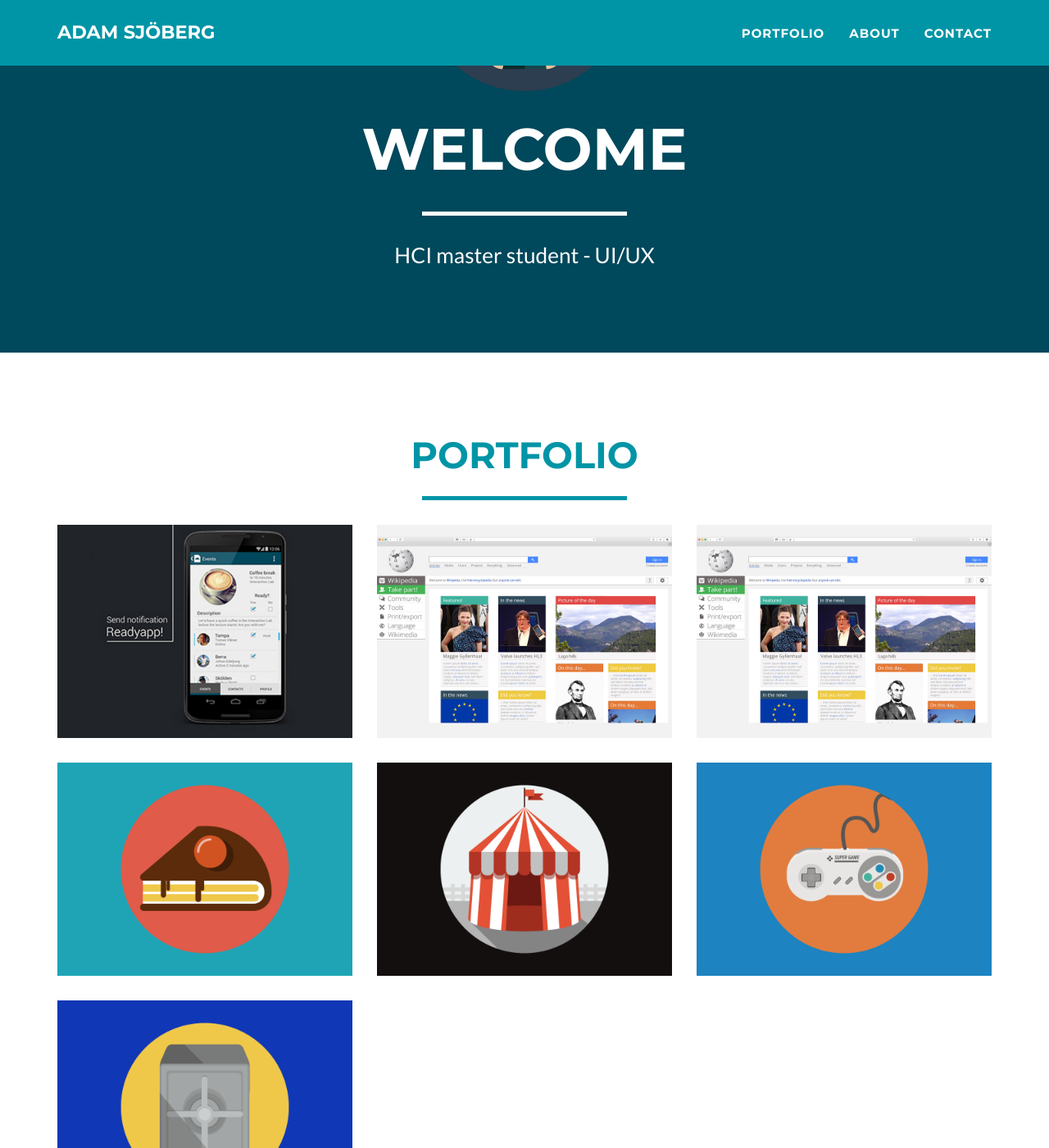
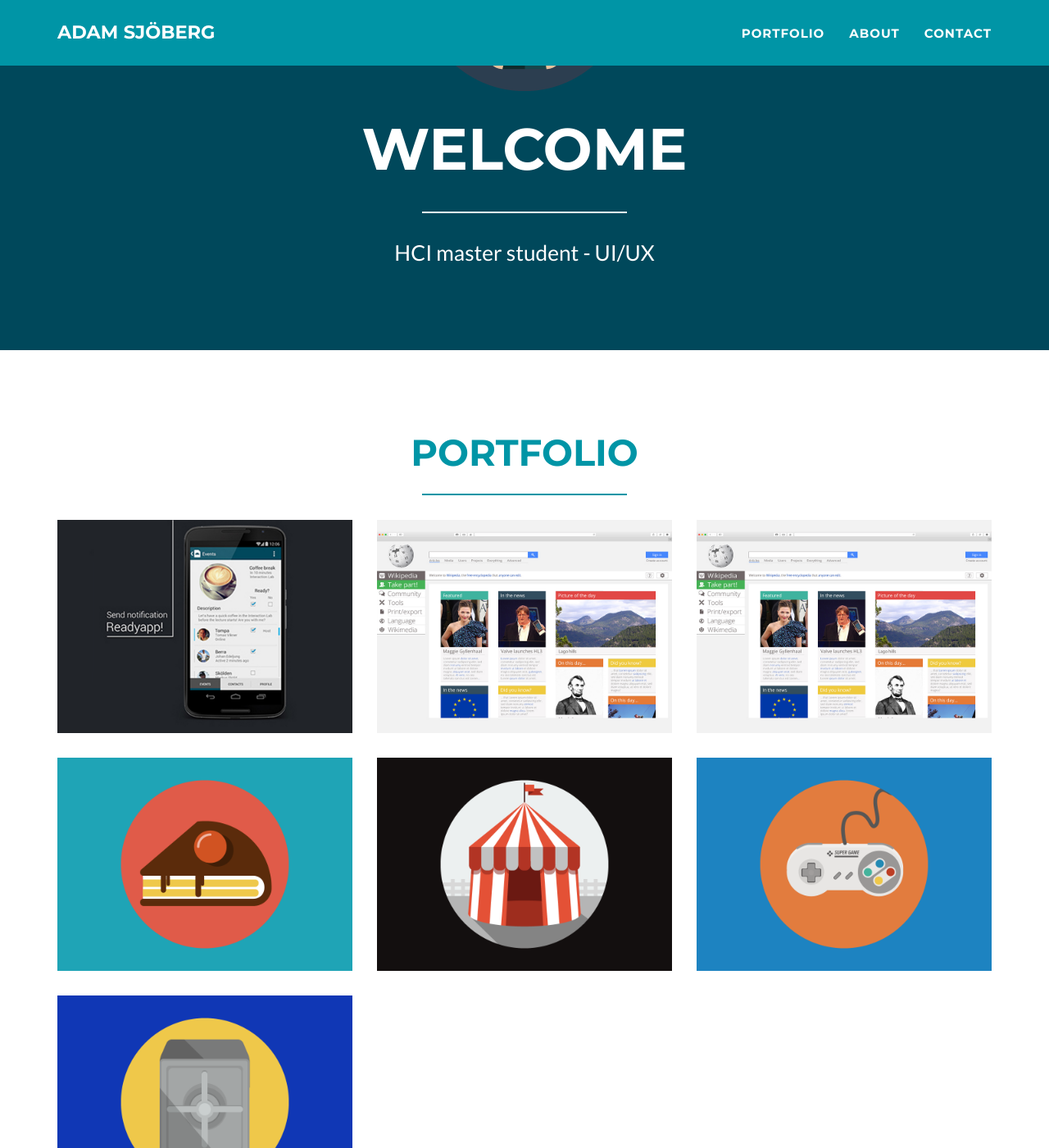
Before and after one commit to Adamsjoberg/Adamsjoberg.github.io, a Jekyll site: the page built from index.html, in a window 1280 px wide and 1400 px high, scrolled down 345 px. Shown: the whole window at 82% size. Built offline with Jekyll 4.4.1, drawn with Linux system fonts in a browser that asks for light colours.

Commit message:
solid 2px

```diff
--- a/_includes/css/main.css
+++ b/_includes/css/main.css
@@ -42,7 +42,7 @@
     padding: 0;
     max-width: 250px;
     border: 0;
-    border-top: solid 5px;
+    border-top: solid 2px;
     text-align: center;
 }
 
```
